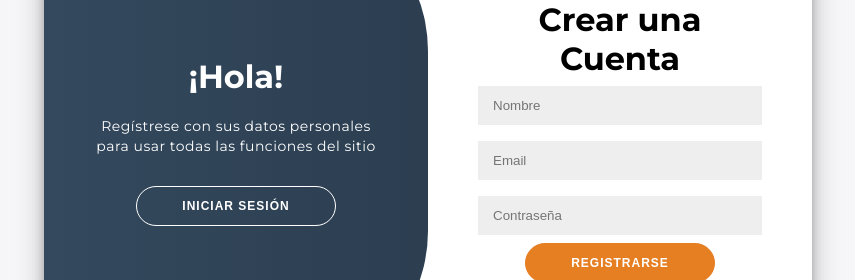
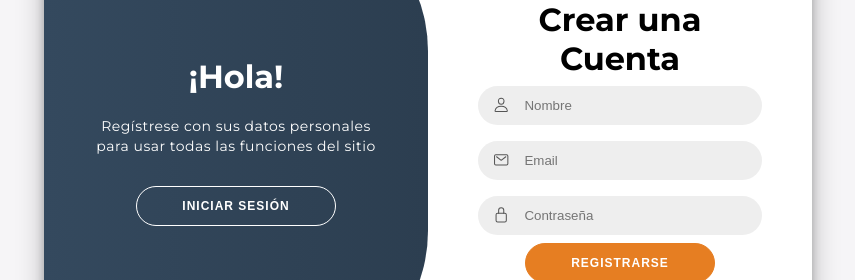
Before and after one commit to Repoillo/proyectoyaweb, a website: page public/index.html in a window 1280 px wide. Both pictures are taken after a click on the button "REGISTRARSE". Shown: the part 239-519 px from the top of the page, without its empty margins (212-1067 px from the left). Drawn offline with nearby package versions, Linux system fonts and the light colour scheme.

Commit message:
igual al front

```diff
--- a/public/index.html
+++ b/public/index.html
@@ -5,15 +5,26 @@
     <meta name="viewport" content="width=device-width, initial-scale=1.0">
     <title>Bienvenido - YA</title>
     <link rel="stylesheet" href="style.css">
+    <script type="module" src="https://unpkg.com/ionicons@7.1.0/dist/ionicons/ionicons.esm.js"></script>
+    <script nomodule src="https://unpkg.com/ionicons@7.1.0/dist/ionicons/ionicons.js"></script>
 </head>
 <body>
     <div class="container" id="container">
         <div class="formcontainer signup">
             <form id="formcuenta">
                 <h1>Crear una Cuenta</h1>
-                <input type="text" id="registername" placeholder="Nombre" required>
-                <input type="email" id="registeremail" placeholder="Email" required>
-                <input type="password" id="registerpassword" placeholder="Contraseña" required>
+                <div class="input-wrapper">
+                    <ion-icon name="person-outline"></ion-icon>
+                    <input type="text" id="registername" placeholder="Nombre" required>
+                </div>
+                <div class="input-wrapper">
+                    <ion-icon name="mail-outline"></ion-icon>
+                    <input type="email" id="registeremail" placeholder="Email" required>
+                </div>
+                <div class="input-wrapper">
+                    <ion-icon name="lock-closed-outline"></ion-icon>
+                    <input type="password" id="registerpassword" placeholder="Contraseña" required>
+                </div>
                 <button type="submit">Registrarse</button>
                 <div id="registererror" class="errormessage"></div>
             </form>
@@ -22,8 +33,14 @@
         <div class="formcontainer signin">
             <form id="formsesion">
                 <h1>Iniciar Sesión</h1>
-                <input type="email" id="loginemail" placeholder="Email" required>
-                <input type="password" id="loginpassword" placeholder="Contraseña" required>
+                <div class="input-wrapper">
+                    <ion-icon name="mail-outline"></ion-icon>
+                    <input type="email" id="loginemail" placeholder="Email" required>
+                </div>
+                <div class="input-wrapper">
+                    <ion-icon name="lock-closed-outline"></ion-icon>
+                    <input type="password" id="loginpassword" placeholder="Contraseña" required>
+                </div>
                 <a href="#">¿Olvidaste tu contraseña?</a>
                 <button type="submit">Iniciar Sesión</button>
                 <div id="loginerror" class="errormessage"></div>
--- a/public/style.css
+++ b/public/style.css
@@ -89,6 +89,31 @@ input {
     padding: 12px 15px;
     margin: 8px 0;
     width: 100%;
+}
+
+/* --- AGREGA ESTE CÓDIGO --- */
+.input-wrapper {
+    background-color: var(--lightgray);
+    width: 100%;
+    margin: 8px 0;
+    border-radius: 20px; /* Para que coincida con los botones */
+    display: flex;
+    align-items: center;
+    padding-left: 15px; /* Espacio para el ícono */
+}
+
+.input-wrapper ion-icon {
+    color: #555; /* Un color gris para el ícono */
+    font-size: 1.1em;
+}
+
+.input-wrapper input {
+    /* Le quitamos el fondo y el margen al input porque ya lo tiene el wrapper */
+    background-color: transparent;
+    margin: 0;
+    width: 100%;
+    border: none;
+    outline: none; /* Quitamos el borde azul al hacer clic */
 }
 
 .container {
```
